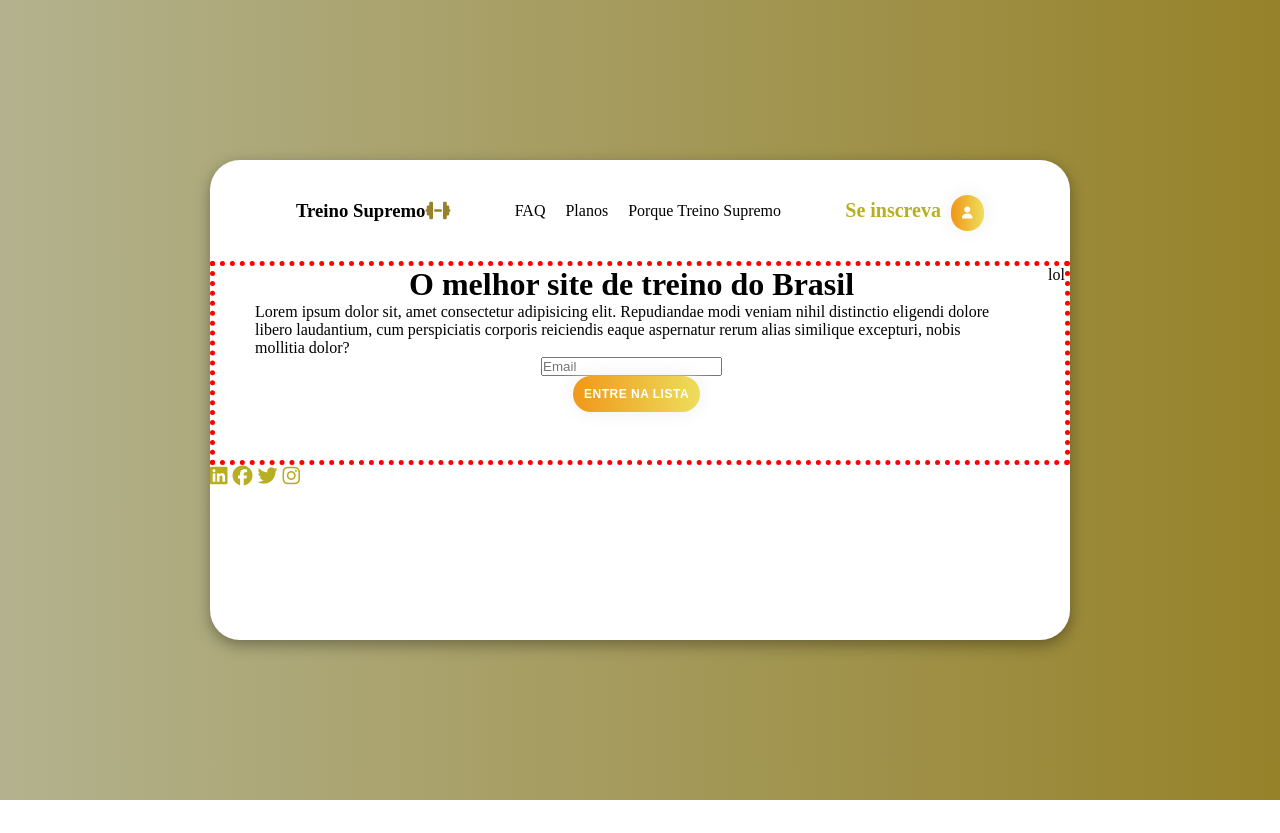
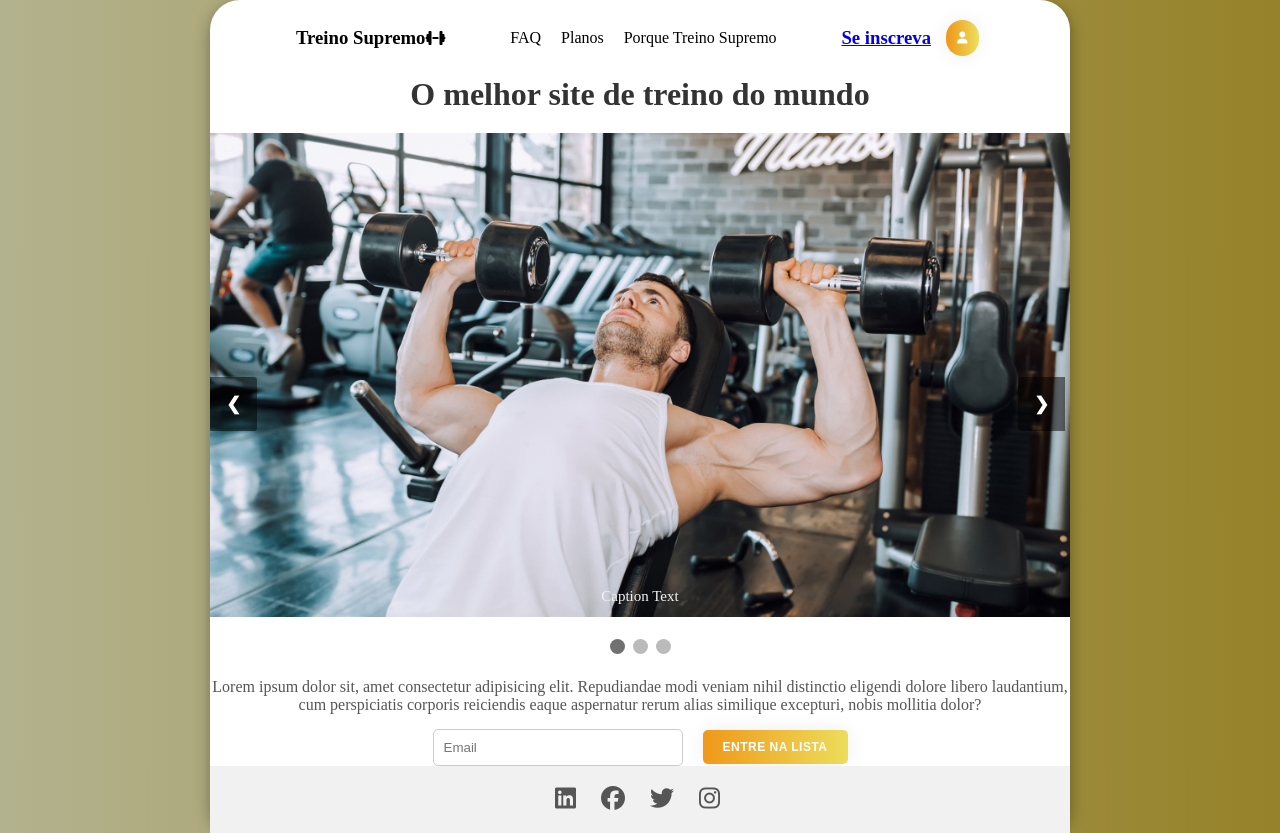
Before and after one commit to Guilhermekek/ProjetoFaculdade, a Django app: page / in a window 1280 px wide. Before the commit the page ends 800 px from the top, so only its background shows below. Run offline with Django 5.2, Linux system fonts and the light colour scheme; some libraries are stand-ins or nearby versions.

Commit message:
Carrosel Home E alguns detalhes modificados

```diff
--- a/Academia/static/Academia/home.css
+++ b/Academia/static/Academia/home.css
@@ -1,3 +1,4 @@
+
 *{
     margin:0;
     padding: 0;
@@ -6,12 +7,12 @@
 
 body{
     background-color: #c9d6ff;
-    background: linear-gradient(to right,#b3b28e,#968229);
-    display:flex;
+    background: linear-gradient(to right, #b3b28e, #968229);
+    display: flex;
     align-items: center;
     justify-content: center;
     flex-direction: column;
-    height: 100vh;
+    min-height: 100vh; /* Mantém a altura mínima da viewport */
 }
 
 .container{
@@ -22,6 +23,8 @@
     width: 860px;
     max-width: 100%;
     min-height: 480px;
+    display: flex;
+    flex-direction: column; /* Organiza o conteúdo verticalmente */
 }
 
 .navegacao {
@@ -71,47 +74,222 @@
 }
 
 .btn-grad:hover {
-    background-position: right center; /* change the direction of the change here */
+    background-position: right center;
     color: #fff;
     text-decoration: none;
 }
-.corpo-direita{
-    border-radius:50%;
+
+/* Estilo do Título Principal */
+.titulo-principal {
+    text-align: center;
+    font-size: 2em;
+    margin-bottom: 20px;
+    color: #333;
 }
 
-.corpo{
-    display:flex;
-    border: 5px dotted red;
+/* Estilos do Carrossel do W3Schools */
+
+
+.slideshow-container {
+    max-width: 860px;
+    position: relative;
+    margin: auto;
 }
 
-.corpo-direita img{
-    position:relative;
-    width: 32vw;
-    border-radius:50%;
-    box-shadow: 0 0 25px solid #b74b4b;
-    cursor: pointer;
-    transition: 0.2s linear;
+
+.mySlides {
+    display: none;
 }
 
-.container form{
-    background-color: #fff;
-    display:flex;
-    align-items:center;
-    justify-content: center;
-    flex-direction: column;
-    padding:0 40px;
-    height:100%;
 
+.fade {
+    -webkit-animation-name: fade;
+    -webkit-animation-duration: 1.5s;
+    animation-name: fade;
+    animation-duration: 1.5s;
 }
 
-.container a{
-    color: #b8ae21;
-    font-size:20px;
-    text-decoration: none;
-    margin:15px 0 10px;
+@-webkit-keyframes fade {
+    from {opacity: .4}
+    to {opacity: 1}
 }
 
-.navegacao-esquerda i {
-    font-size: 20px;
+@keyframes fade {
+    from {opacity: .4}
+    to {opacity: 1}
+}
+
+
+.prev, .next {
+    cursor: pointer;
+    position: absolute;
+    top: 50%;
+    width: auto;
+    padding: 16px;
+    color: white;
+    font-weight: bold;
+    font-size: 18px;
+    transition: 0.6s ease;
+    border-radius: 0 3px 3px 0;
+    user-select: none;
+    background-color: rgba(0,0,0,0.5);
+}
+
+.next {
+    right: 0;
+    border-radius: 3px 0 0 3px;
+}
+
+
+.prev:hover, .next:hover {
+    background-color: rgba(0,0,0,0.8);
+}
+
+
+.text {
+    color: #f2f2f2;
+    font-size: 15px;
+    padding: 8px 12px;
+    position: absolute;
+    bottom: 8px;
+    width: 100%;
+    text-align: center;
+}
+
+
+.numbertext {
+    color: #f2f2f2;
+    font-size: 12px;
+    padding: 8px 12px;
+    position: absolute;
+    top: 0;
+}
+
+
+.dot {
+    cursor: pointer;
+    height: 15px;
+    width: 15px;
+    margin: 0 2px;
+    background-color: #bbb;
+    border-radius: 50%;
+    display: inline-block;
+    transition: background-color 0.6s ease;
+}
+
+.active, .dot:hover {
+    background-color: #717171;
+}
+
+/* Responsividade */
+@media (max-width: 768px) {
+    .slideshow-container {
+        max-width: 100%;
+    }
+
+    .prev, .next, .text, .numbertext {
+        font-size: 12px;
+    }
+
+    .dot {
+        height: 10px;
+        width: 10px;
+    }
+
+
+    .titulo-principal {
+        font-size: 1.5em;
+        margin-bottom: 15px;
+    }
+
+
+    .formulario {
+        padding: 10px;
+    }
+
+    .formulario p {
+        font-size: 0.9em;
+    }
+
+    .formulario form {
+        flex-direction: column;
+        align-items: center;
+    }
+
+    .formulario input[type="email"] {
+        width: 80%;
+        margin-bottom: 10px;
+    }
+
+    .formulario button {
+        width: 50%;
+    }
+}
+
+
+.formulario {
+    text-align: center;
+    margin-top: 20px;
+}
+
+.formulario p {
+    font-size: 1em;
+    color: #555;
+    margin-bottom: 15px;
+}
+
+.formulario form {
+    display: flex;
+    justify-content: center;
+    align-items: center;
+    gap: 10px;
+}
+
+.formulario input[type="email"] {
+    padding: 10px;
+    width: 250px;
+    border: 1px solid #ccc;
+    border-radius: 5px;
+}
+
+.formulario button {
+    padding: 10px 20px;
+    border: none;
+    background-color: #F09819;
+    color: white;
+    border-radius: 5px;
+    cursor: pointer;
+    transition: background-color 0.3s ease;
+}
+
+.formulario button:hover {
+    background-color: #EDDE5D;
+    color: #333;
+}
+
+
+footer {
+    padding: 20px;
+    background-color: #f1f1f1;
+}
+
+.icones-baxio {
+    display: flex;
+    justify-content: center;
+    gap: 20px;
+}
+
+.icones-baxio .icon {
+    color: #555;
+    font-size: 24px;
+    transition: color 0.3s ease;
+}
+
+.icones-baxio .icon:hover {
     color: #968229;
 }
+
+
+.corpo {
+    border: none !important;
+}
--- a/Academia/static/Academia/register.css
+++ b/Academia/static/Academia/register.css
@@ -1,4 +1,4 @@
-/* register.css */
+
 
 * {
     margin: 0;
--- /dev/null
+++ b/Academia/static/js/carrousel.js
@@ -0,0 +1,45 @@
+let slideIndex = 1;
+showSlides(slideIndex);
+
+// Next/previous controls
+function plusSlides(n) {
+  showSlides(slideIndex += n);
+}
+
+// Thumbnail image controls
+function currentSlide(n) {
+  showSlides(slideIndex = n);
+}
+
+function showSlides(n) {
+  let i;
+  let slides = document.getElementsByClassName("mySlides");
+  let dots = document.getElementsByClassName("dot");
+  if (n > slides.length) {slideIndex = 1}
+  if (n < 1) {slideIndex = slides.length}
+  for (i = 0; i < slides.length; i++) {
+    slides[i].style.display = "none";
+  }
+  for (i = 0; i < dots.length; i++) {
+    dots[i].className = dots[i].className.replace(" active", "");
+  }
+  slides[slideIndex-1].style.display = "block";
+  dots[slideIndex-1].className += " active";
+}
+
+// Carrossel automático (opcional)
+let autoSlideInterval = setInterval(() => {
+    plusSlides(1);
+}, 5000); // Muda a cada 5 segundos
+
+// Pausa o carrossel quando o mouse está sobre ele
+const slideshowContainer = document.querySelector('.slideshow-container');
+slideshowContainer.addEventListener('mouseenter', () => {
+    clearInterval(autoSlideInterval);
+});
+
+slideshowContainer.addEventListener('mouseleave', () => {
+    autoSlideInterval = setInterval(() => {
+        plusSlides(1);
+    }, 5000);
+});
--- a/templates/home.html
+++ b/templates/home.html
@@ -28,17 +28,52 @@
             </div>
         </header>
         <div class="corpo">
-            <div class="corpo-esquerdo">
+            <!-- Título acima do carrossel -->
+            <h1 class="titulo-principal">O melhor site de treino do mundo</h1>
+
+            <!-- Início do carrossel -->
+            <div class="slideshow-container">
+                <!-- Slide 1 -->
+                <div class="mySlides fade">
+                    <div class="numbertext">1 / 3</div>
+                    <img src="{% static 'images/image1.jpeg' %}" alt="Treino Supremo - Slide 1" style="width:100%">
+                    <div class="text">Caption Text</div>
+                </div>
+
+                <!-- Slide 2 -->
+                <div class="mySlides fade">
+                    <div class="numbertext">2 / 3</div>
+                    <img src="{% static 'images/image2.jpeg' %}" alt="Treino Supremo - Slide 2" style="width:100%">
+                    <div class="text">Caption Two</div>
+                </div>
+
+                <!-- Slide 3 -->
+                <div class="mySlides fade">
+                    <div class="numbertext">3 / 3</div>
+                    <img src="{% static 'images/image3.jpeg' %}" alt="Treino Supremo - Slide 3" style="width:100%">
+                    <div class="text">Caption Three</div>
+                </div>
+
+                <!-- Botões de navegação -->
+                <a class="prev" onclick="plusSlides(-1)">&#10094;</a>
+                <a class="next" onclick="plusSlides(1)">&#10095;</a>
+            </div>
+            <br>
+
+            <!-- Dots/circles -->
+            <div style="text-align:center">
+                <span class="dot" onclick="currentSlide(1)"></span>
+                <span class="dot" onclick="currentSlide(2)"></span>
+                <span class="dot" onclick="currentSlide(3)"></span>
+            </div>
+
+            <!-- Texto e formulário abaixo do carrossel -->
+            <div class="formulario">
+                <p>Lorem ipsum dolor sit, amet consectetur adipisicing elit. Repudiandae modi veniam nihil distinctio eligendi dolore libero laudantium, cum perspiciatis corporis reiciendis eaque aspernatur rerum alias similique excepturi, nobis mollitia dolor?</p>
                 <form>
-                    <h1>O melhor site de treino do Brasil</h1>
-                    <p>Lorem ipsum dolor sit, amet consectetur adipisicing elit. Repudiandae modi veniam nihil distinctio eligendi dolore libero laudantium, cum perspiciatis corporis reiciendis eaque aspernatur rerum alias similique excepturi, nobis mollitia dolor?</p>
-                    <input type="email" placeholder="Email">
-                    <button>Entre na lista</button>
-                    <a href="#" class="icon"><i class="fa-brands"></i></a>
+                    <input type="email" placeholder="Email" required>
+                    <button type="submit">Entre na lista</button>
                 </form>
-            </div>
-            <div class="corpo-direita">
-                <p>lol</p>
             </div>
         </div>
         <footer>
@@ -59,5 +94,6 @@
             <div class="contato"></div>
         </footer>
     </div>
+    <script src="{% static 'js/carrousel.js' %}"></script>
 </body>
 </html>
```
Also changed, not shown: Academia/static/images/image1.jpeg (added), Academia/static/images/image2.jpeg (added), Academia/static/images/image3.jpeg (added), 1 other file.
